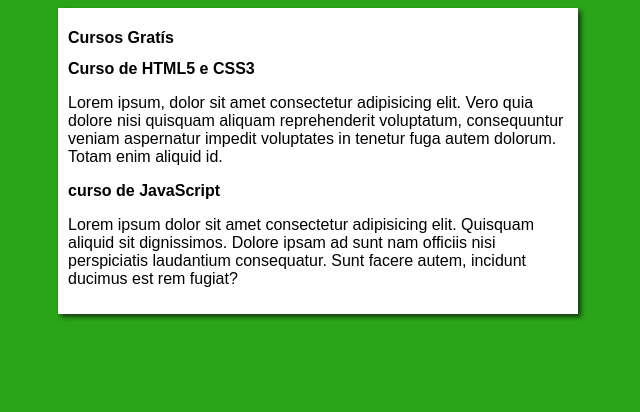
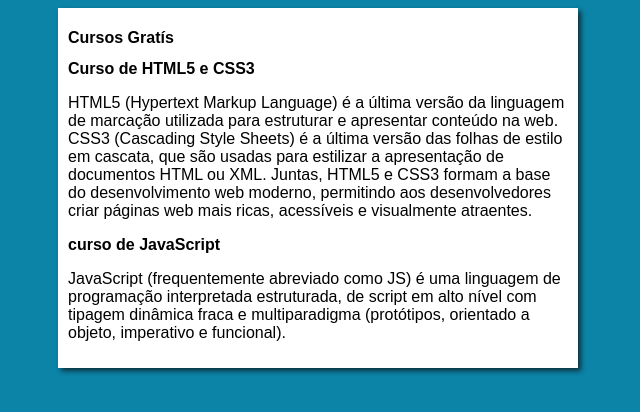
Before and after one commit to Angelozk/projeto-site, a plain HTML site: page index.html in a window 1280 px wide. Shown: the whole page, without its empty margins (322-962 px from the left). Drawn offline with Linux system fonts and the light colour scheme.

Commit message:
Alterações no txt e na cor

```diff
--- a/estilos/style.css
+++ b/estilos/style.css
@@ -4,7 +4,7 @@
 }
 
 body {
-    background-color: rgb(42, 165, 25);
+    background-color: rgb(12, 132, 168);
 }
 
 main {
--- a/index.html
+++ b/index.html
@@ -13,11 +13,11 @@
     </header>
     <article>
         <h2>Curso de HTML5 e CSS3</h2>
-        <p>Lorem ipsum, dolor sit amet consectetur adipisicing elit. Vero quia dolore nisi quisquam aliquam reprehenderit voluptatum, consequuntur veniam aspernatur impedit voluptates in tenetur fuga autem dolorum. Totam enim aliquid id.</p>
+        <p>HTML5 (Hypertext Markup Language) é a última versão da linguagem de marcação utilizada para estruturar e apresentar conteúdo na web. CSS3 (Cascading Style Sheets) é a última versão das folhas de estilo em cascata, que são usadas para estilizar a apresentação de documentos HTML ou XML. Juntas, HTML5 e CSS3 formam a base do desenvolvimento web moderno, permitindo aos desenvolvedores criar páginas web mais ricas, acessíveis e visualmente atraentes.</p>
     </article>
     <article>
         <h2>curso de JavaScript</h2>
-        <p>Lorem ipsum dolor sit amet consectetur adipisicing elit. Quisquam aliquid sit dignissimos. Dolore ipsam ad sunt nam officiis nisi perspiciatis laudantium consequatur. Sunt facere autem, incidunt ducimus est rem fugiat?</p>
+        <p>JavaScript (frequentemente abreviado como JS) é uma linguagem de programação interpretada estruturada, de script em alto nível com tipagem dinâmica fraca e multiparadigma (protótipos, orientado a objeto, imperativo e funcional).</p>
     </article>
    </main>
 </body>
```
